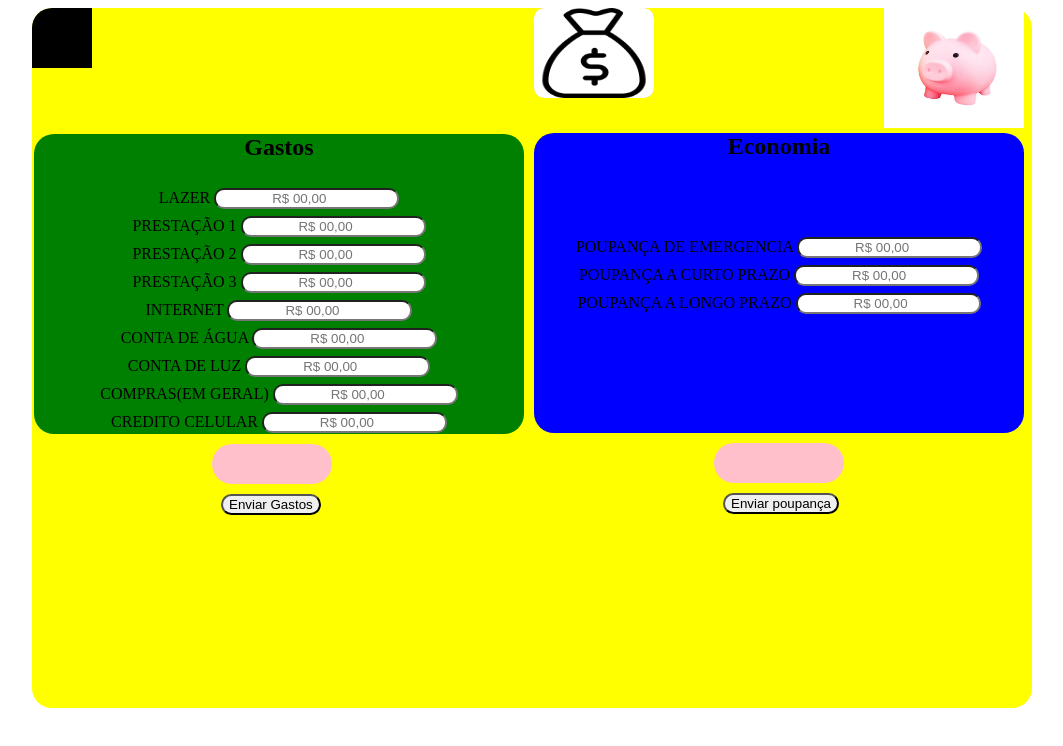
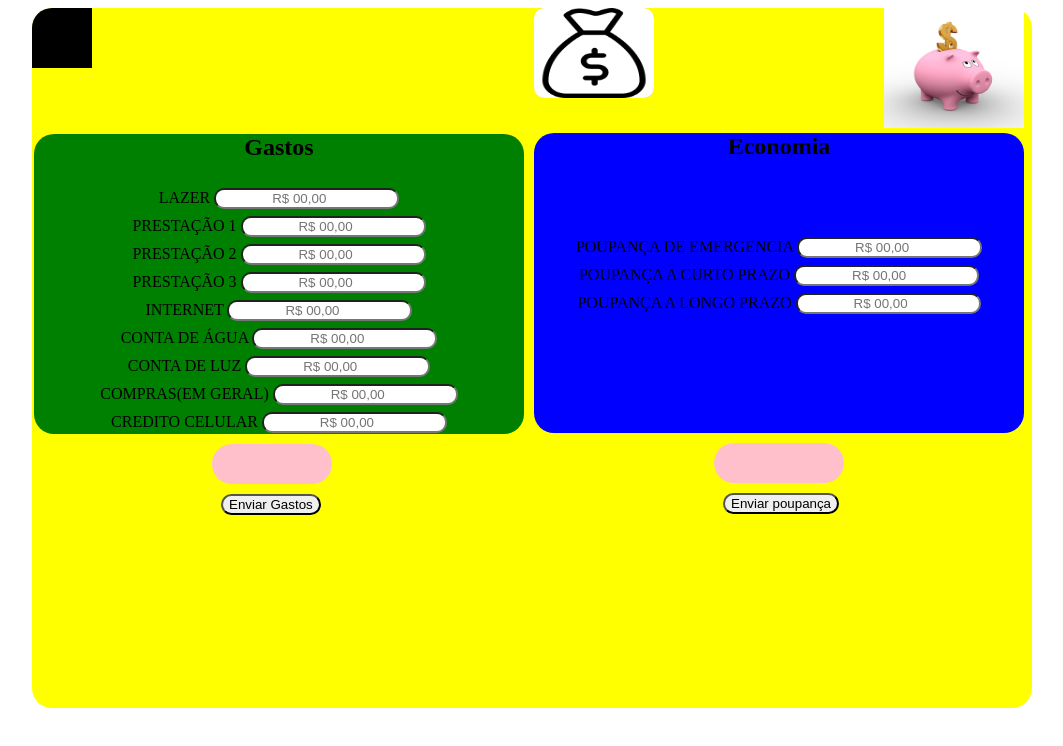
Before and after one commit to Vinnyloyal/Controle-de-Gastos, a plain HTML site: page index.html in a window 1280 px wide. Both pictures are taken after a click on the button "Enviar Gastos". Shown: the whole page, without its empty margins (108-1171 px from the left). Drawn offline with Linux system fonts and the light colour scheme.

Commit message:
evento de mouse no " enviar gastos"
adicionei eventos de mouse a mudança de imagem do porquinho com o button

```diff
--- a/index.html
+++ b/index.html
@@ -93,9 +93,18 @@
                 <div id="display-saldo"></div>
             </div>
             <img src="img_project/icon_cash.png" id= "icon-cash">
-            <div id="img-animation">
-                <img class="img-pig" src="img_project/simple_pig.jpg">
+            <!--Clicando no botão enviar gastos as div's img animation se alteram-->
+            <div class="img-animation">
+                <img class="img-pig" id="simple-pig" src="img_project/simple_pig.jpg">
             </div>
+            <div class="img-animation">
+                <img class="img-pig" id="pig-dollar" src="img_project/pig_dollar.jpg">
+            </div>
+            <div class="img-animation">
+                <img class="img-pig" id="pig-coin" src="img_project/pig_coin.jpg">
+            </div>
+
+
         <div id="economia">
             <h2>Economia</h2>
             <div id="economia-content">
--- a/script.js
+++ b/script.js
@@ -23,3 +23,15 @@ foto.addEventListener('click', function(){
     spaceMenu.style.display="block";
     mainMenu.style.display="none";
 })
+
+/* Quando clicar no botão "Enviar Gastos o PIG muda a imagem "*/
+var pigDollar = document.getElementById("pig-dollar");
+var pigCoin= document.getElementById("pig-coin");
+var simplePig = document.getElementById("simple-pig")
+var gastosButton= document.getElementById("gastos-button");
+
+gastosButton.addEventListener('click', function(){
+
+    simplePig.style.display= "none";
+    pigDollar.style.display="block";
+})
--- a/styles.css
+++ b/styles.css
@@ -19,10 +19,19 @@ body{
     width: 140px;
     height: 120px;
 }
-#img-animation{
+#pig-dollar{
+    display: none;
+}
+#pig-coin{
+    display: none;
+}
+
+
+.img-animation{
     width:140px;
     height:120px ;
-    float: right;
+    margin-left: 350px;
+    position: absolute;
 
 }
 #economia{
@@ -63,7 +72,7 @@ h2{
     height: 300px;
     width: 230px;
     background-color: grey;
-    position: absolute;
+    position: fixed;
     border-radius: 20px;
     display: none;
 
```
